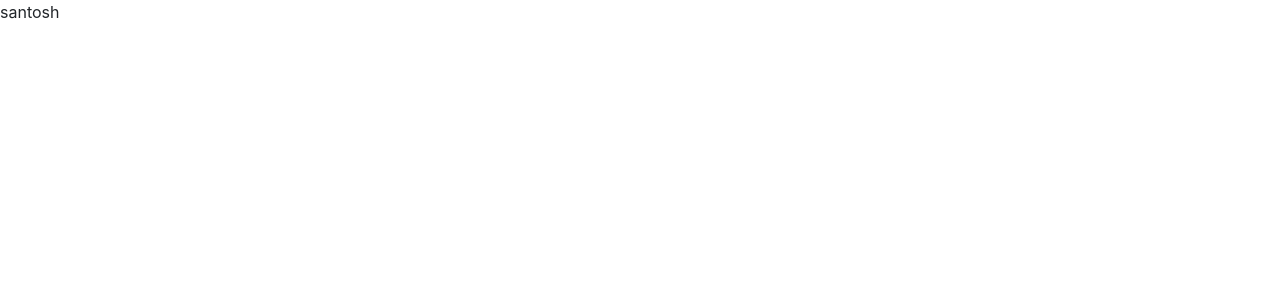
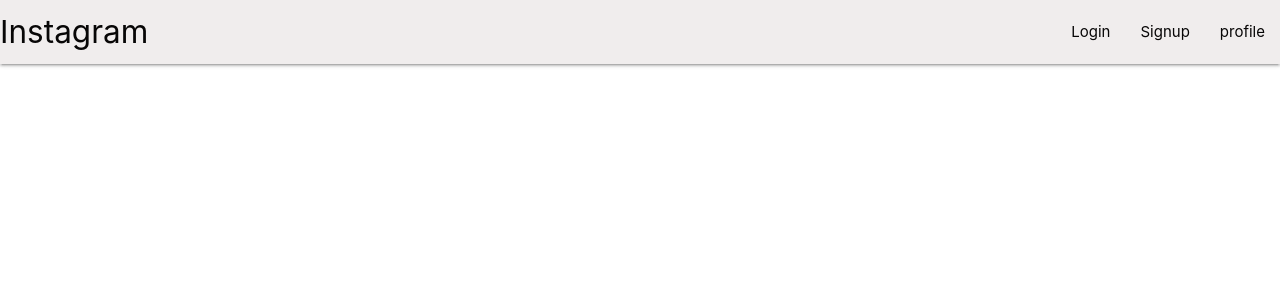
Before and after one commit to santoshkumar964887/mern-stack-instagram-clone, a React (Create React App) app in the folder client/: page / in a window 1280 px wide. Shown: the top 300 px of the page. Built offline with nearby package versions, Linux system fonts and the light colour scheme.

Commit message:
seting routes, header,diffrent pages like home,profile,login,singup

```diff
--- a/client/package.json
+++ b/client/package.json
@@ -3,6 +3,7 @@
   "version": "0.1.0",
   "private": true,
   "dependencies": {
+    "@material-ui/icons": "^4.9.1",
     "@testing-library/jest-dom": "^4.2.4",
     "@testing-library/react": "^9.5.0",
     "@testing-library/user-event": "^7.2.1",
@@ -11,7 +12,7 @@
     "react": "^16.13.1",
     "react-bootstrap": "^1.3.0",
     "react-dom": "^16.13.1",
-    "react-router": "^5.2.0",
+    "react-router-dom": "^5.2.0",
     "react-scripts": "3.4.3"
   },
   "scripts": {
--- a/client/public/index.html
+++ b/client/public/index.html
@@ -9,39 +9,22 @@
       name="description"
       content="Web site created using create-react-app"
     />
-    <link rel="stylesheet" href="https://maxcdn.bootstrapcdn.com/bootstrap/4.5.2/css/bootstrap.min.css">
+    <link
+      rel="stylesheet"
+      href="https://maxcdn.bootstrapcdn.com/bootstrap/4.5.2/css/bootstrap.min.css"
+    />
     <link rel="apple-touch-icon" href="%PUBLIC_URL%/logo192.png" />
-    <!--
-      manifest.json provides metadata used when your web app is installed on a
-      user's mobile device or desktop. See https://developers.google.com/web/fundamentals/web-app-manifest/
-    -->
+    <link
+      rel="stylesheet"
+      href="https://cdnjs.cloudflare.com/ajax/libs/materialize/1.0.0/css/materialize.min.css"
+    />
     <link rel="manifest" href="%PUBLIC_URL%/manifest.json" />
-    <!--
-      Notice the use of %PUBLIC_URL% in the tags above.
-      It will be replaced with the URL of the `public` folder during the build.
-      Only files inside the `public` folder can be referenced from the HTML.
 
-      Unlike "/favicon.ico" or "favicon.ico", "%PUBLIC_URL%/favicon.ico" will
-      work correctly both with client-side routing and a non-root public URL.
-      Learn how to configure a non-root public URL by running `npm run build`.
-    -->
-    <title>React App</title>
+    <title>insta</title>
   </head>
   <body>
     <noscript>You need to enable JavaScript to run this app.</noscript>
     <div id="root"></div>
-    <!--
-      This HTML file is a template.
-      If you open it directly in the browser, you will see an empty page.
 
-      You can add webfonts, meta tags, or analytics to this file.
-      The build step will place the bundled scripts into the <body> tag.
-
-      To begin the development, run `npm start` or `yarn start`.
-      To create a production bundle, use `npm run build` or `yarn build`.
-    -->
-    <script src="https://ajax.googleapis.com/ajax/libs/jquery/3.5.1/jquery.min.js"></script>
-    <script src="https://cdnjs.cloudflare.com/ajax/libs/popper.js/1.16.0/umd/popper.min.js"></script>
-    <script src="https://maxcdn.bootstrapcdn.com/bootstrap/4.5.2/js/bootstrap.min.js"></script>
   </body>
 </html>
--- a/client/src/App.css
+++ b/client/src/App.css
@@ -1,38 +1,7 @@
-.App {
-  text-align: center;
+.nav-wrapper{
+  background-color: rgba(240, 240, 240, 0.98);
+
 }
-
-.App-logo {
-  height: 40vmin;
-  pointer-events: none;
+a{
+  color: rgb(7, 6, 6) !important;
 }
-
-@media (prefers-reduced-motion: no-preference) {
-  .App-logo {
-    animation: App-logo-spin infinite 20s linear;
-  }
-}
-
-.App-header {
-  background-color: #282c34;
-  min-height: 100vh;
-  display: flex;
-  flex-direction: column;
-  align-items: center;
-  justify-content: center;
-  font-size: calc(10px + 2vmin);
-  color: white;
-}
-
-.App-link {
-  color: #61dafb;
-}
-
-@keyframes App-logo-spin {
-  from {
-    transform: rotate(0deg);
-  }
-  to {
-    transform: rotate(360deg);
-  }
-}
--- a/client/src/App.js
+++ b/client/src/App.js
@@ -1,27 +1,23 @@
-import React, { Component } from 'react';
-import axios from "axios";
-import './App.css';
-class App extends Component {
-
-  constructor(){
-    super();
-    this.state = {
-    search:"",
-    error: "",
-    posts: [],
-    };
-
-  }
-
-
- render() {
-
-    return (
-      <>
-       santosh
-    </>
-    );
-  }
-}
+import React from "react";
+import {Switch,Route} from 'react-router-dom';
+import Header from "./components/Header";
+import SignupPage from "./pages/Signup";
+import HomePage from "./pages/Home";
+import LoginPage from "./pages/Login";
+import ProfilePage from "./pages/Profile";
+import "./App.css";
+const App = () => {
+  return (
+    <div>
+      <Header />
+      <Switch>
+        <Route exact path='/signup' component={SignupPage}/>
+        <Route exact path='/login' component={LoginPage}/>
+        <Route exact path='/home' component={HomePage}/>
+        <Route exact path='/profile' component={ProfilePage}/>
+      </Switch>
+    </div>
+  );
+};
 
 export default App;
--- /dev/null
+++ b/client/src/components/Header.jsx
@@ -0,0 +1,22 @@
+import React from 'react';
+import {Link} from 'react-router-dom';
+const Header=()=>{
+    return(
+        <div>
+    <nav>
+    <div className="nav-wrapper">
+      <Link to="/" className="brand-logo">Instagram</Link>
+      <ul id="nav-mobile" className="right hide-on-med-and-down">
+        <li><Link to="/login">Login</Link></li>
+        <li><Link to="/signup">Signup</Link></li>
+        <li><Link to="/profile">profile</Link></li>
+      </ul>
+    </div>
+  </nav>
+
+  </div>
+
+
+    )
+};
+export default Header;
--- a/client/src/index.css
+++ b/client/src/index.css
@@ -11,3 +11,6 @@
   font-family: source-code-pro, Menlo, Monaco, Consolas, 'Courier New',
     monospace;
 }
+a{
+  text-decoration: none !important;
+}
--- a/client/src/index.js
+++ b/client/src/index.js
@@ -1,12 +1,13 @@
-import React from 'react';
-import ReactDOM from 'react-dom';
-import './index.css';
-import App from './App';
-
+import React from "react";
+import ReactDOM from "react-dom";
+import { BrowserRouter } from "react-router-dom";
+import "./index.css";
+import App from "./App";
 
 ReactDOM.render(
+  <BrowserRouter>
+    <App />
+  </BrowserRouter>,
 
-    <App />,
-
-  document.getElementById('root')
+  document.getElementById("root")
 );
--- /dev/null
+++ b/client/src/pages/Home.jsx
@@ -0,0 +1,9 @@
+import React from 'react'
+
+export default function Home() {
+    return (
+        <div>
+            Home
+        </div>
+    )
+}
--- /dev/null
+++ b/client/src/pages/Login.jsx
@@ -0,0 +1,9 @@
+import React from 'react'
+
+export default function Login() {
+    return (
+        <div>
+            Login
+        </div>
+    )
+}
--- /dev/null
+++ b/client/src/pages/Profile.jsx
@@ -0,0 +1,9 @@
+import React from 'react'
+
+export default function Profile() {
+    return (
+        <div>
+            Profile
+        </div>
+    )
+}
--- /dev/null
+++ b/client/src/pages/Signup.jsx
@@ -0,0 +1,7 @@
+import React from 'react';
+const Signup=()=>{
+    return(
+        <div>Signup</div>
+    );
+};
+export default Signup;
```
Also changed, not shown: 1 other file (tests, documents, lock files or other folders).
